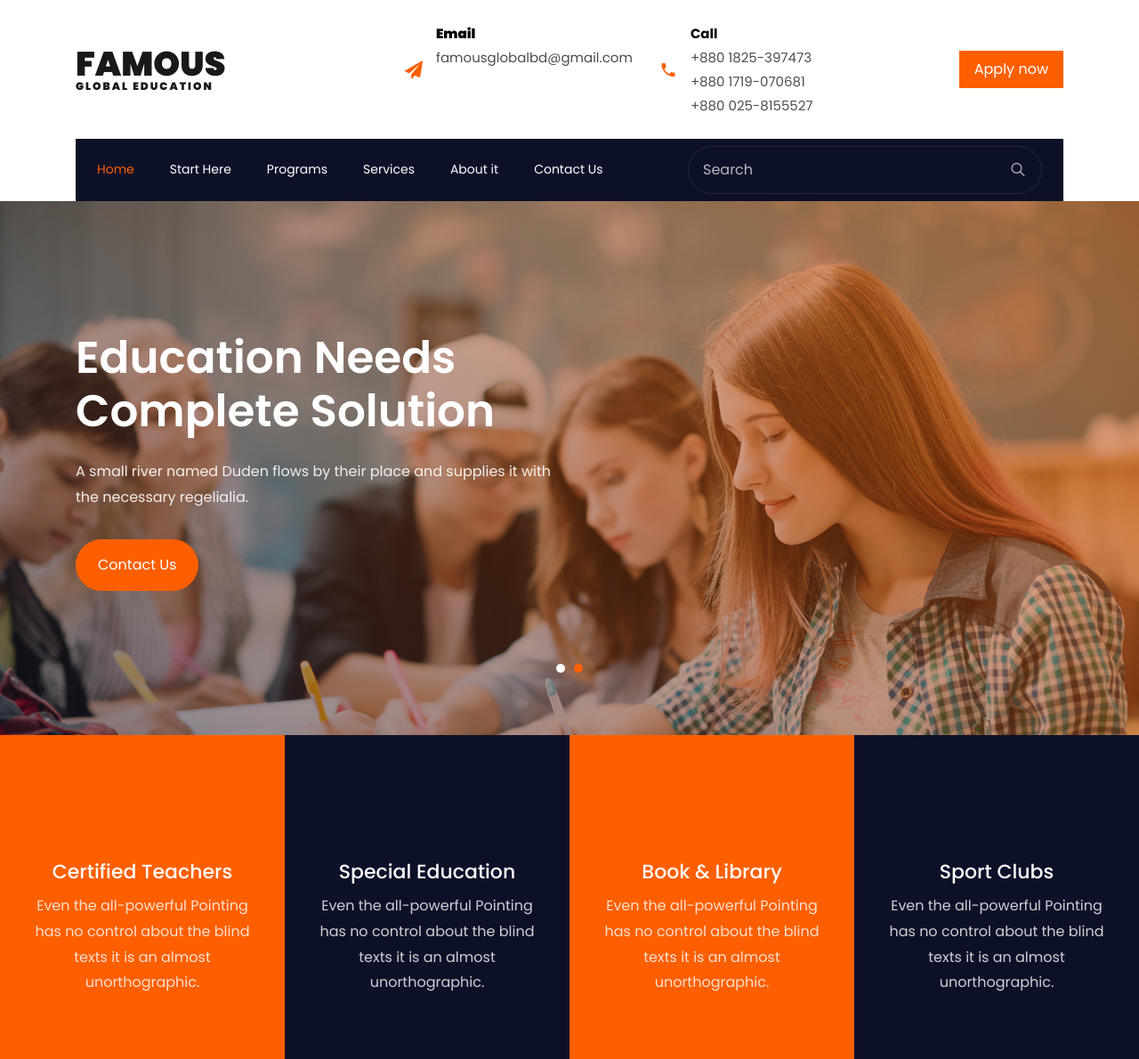
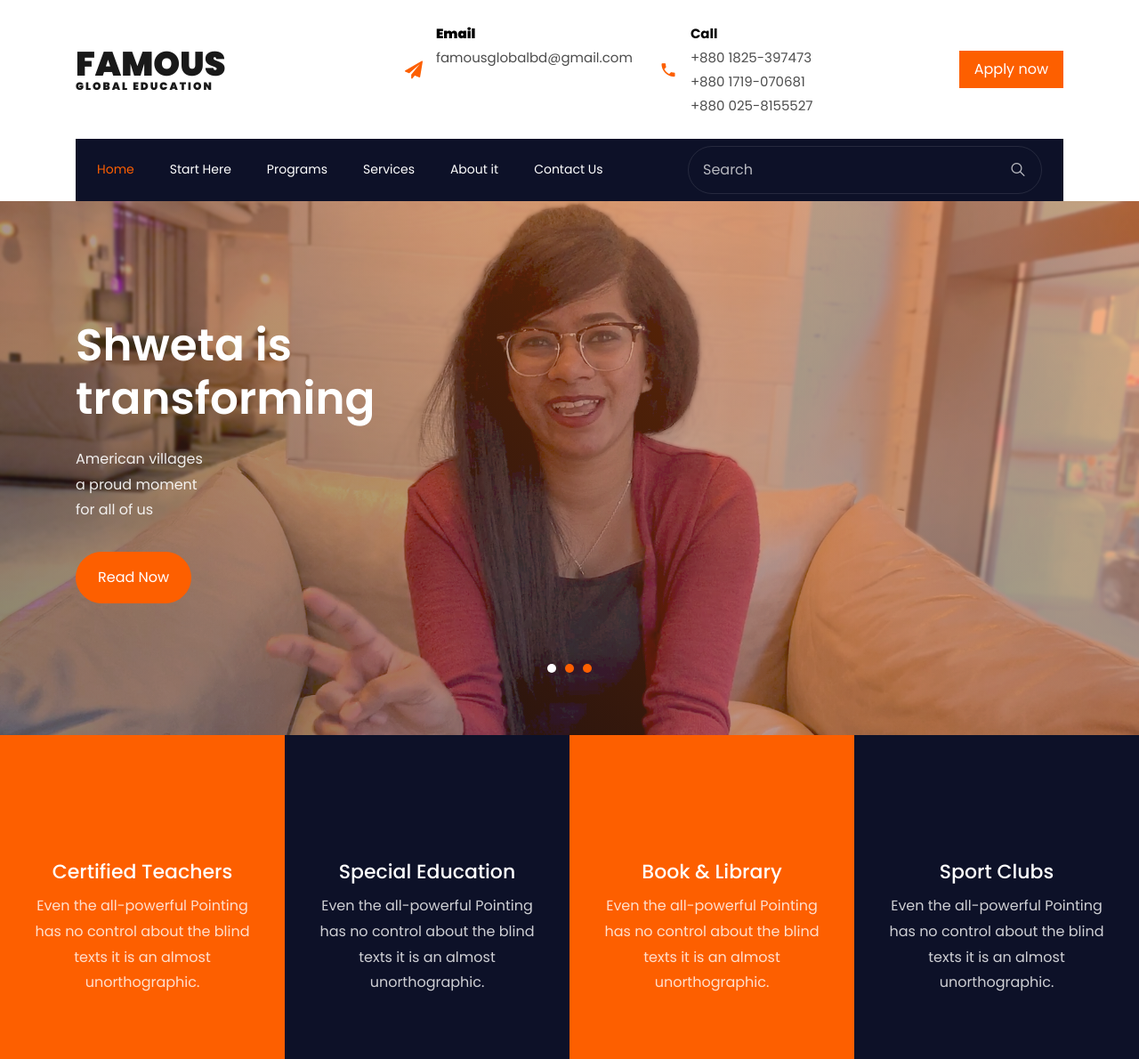
Before and after one commit to ARPartha/FamousGlobal, a PHP site: page / in a window 1280 px wide. Shown: the top 1190 px of the page at 89% size. Run offline with PHP 8.4, Linux system fonts and the light colour scheme; some libraries are stand-ins or nearby versions; some web fonts are replaced.

Commit message:
updated homepage

```diff
--- a/index.php
+++ b/index.php
@@ -62,27 +62,39 @@
     <!-- END nav -->
 
     <section class="home-slider owl-carousel">
-      <div class="slider-item" style="background-image:url(images/bg_1.jpg);">
+      <div class="slider-item" style="background-image:url(images/Shweta-Sawant.jpg);">
       	<div class="overlay"></div>
         <div class="container">
           <div class="row no-gutters slider-text align-items-center justify-content-start" data-scrollax-parent="true">
           <div class="col-md-6 ftco-animate">
-            <h1 class="mb-4">Education Needs Complete Solution</h1>
-            <p>A small river named Duden flows by their place and supplies it with the necessary regelialia.</p>
-            <p><a href="#" class="btn btn-primary px-4 py-3 mt-3">Contact Us</a></p>
+            <h1 class="mb-4">Shweta is transforming </h1>
+            <p> American villages <br> a proud moment <br>for all of us </p>
+            <p><a href="#" class="btn btn-primary px-4 py-3 mt-3">Read Now</a></p>
           </div>
         </div>
         </div>
       </div>
 
-      <div class="slider-item" style="background-image:url(images/bg_2.jpg);">
+      <div class="slider-item" style="background-image:url(images/SECOND-SLIDE.jpg);">
       	<div class="overlay"></div>
         <div class="container">
           <div class="row no-gutters slider-text align-items-center justify-content-start" data-scrollax-parent="true">
           <div class="col-md-6 ftco-animate">
-            <h1 class="mb-4">University, College School Education</h1>
-            <p>A small river named Duden flows by their place and supplies it with the necessary regelialia.</p>
-            <p><a href="#" class="btn btn-primary px-4 py-3 mt-3">Contact Us</a></p>
+            <h1 class="mb-4">How Akshay </h1>
+            <p> made it to Dell <br>in Ireland .</p>
+            <p><a href="#" class="btn btn-primary px-4 py-3 mt-3">Case Study</a></p>
+          </div>
+        </div>
+        </div>
+      </div>
+	  <div class="slider-item" style="background-image:url(images/COLLEGE-WALL.jpg);">
+      	<div class="overlay"></div>
+        <div class="container">
+          <div class="row no-gutters slider-text align-items-center justify-content-start" data-scrollax-parent="true">
+          <div class="col-md-6 ftco-animate">
+            <h1 class="mb-4">Choose only the best through our </h1>
+            <p>Admission Guaranteed Program.</p>
+            <p><a href="#" class="btn btn-primary px-4 py-3 mt-3">Explore</a></p>
           </div>
         </div>
         </div>
```
Also changed, not shown: images/COLLEGE-WALL.jpg (added), images/SECOND-SLIDE.jpg (added), images/Shweta-Sawant.jpg (added).
